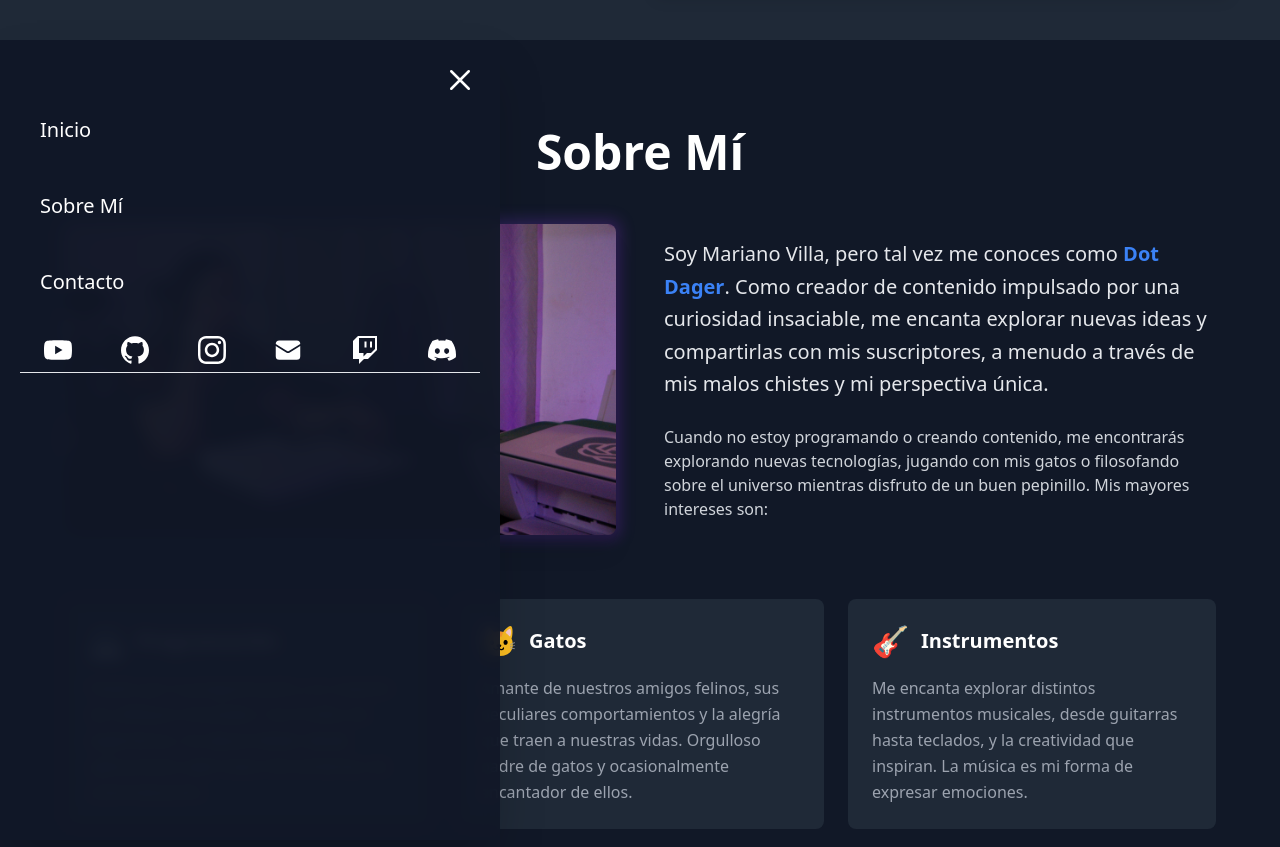
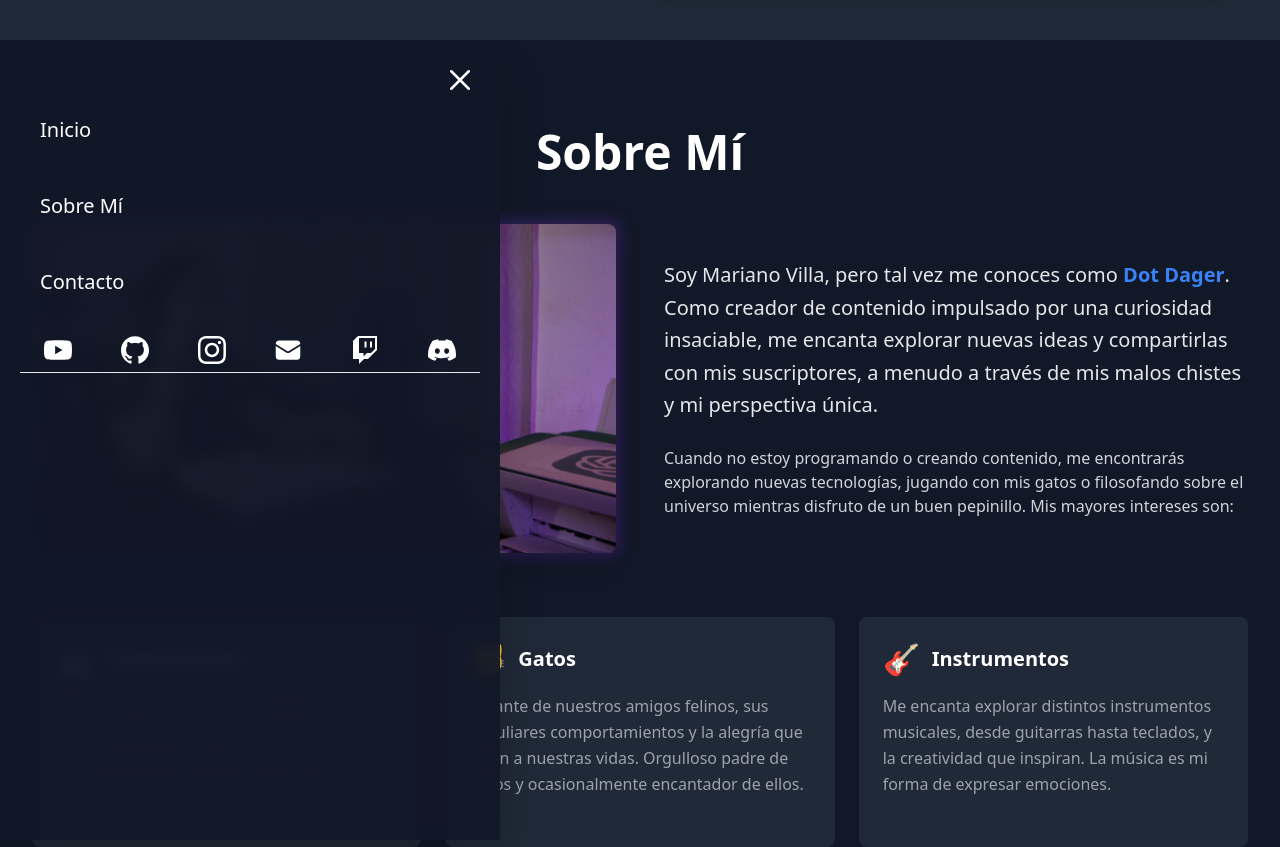
Before and after one commit to SantiagoArteche/dot-dager, a React (Vite) app: page / in a window 1280 px wide. Shown: the part 760-1607 px from the top of the page. Built offline with nearby package versions, Linux system fonts and the light colour scheme.

Commit message:
update width of about

```diff
--- a/src/components/About/About.jsx
+++ b/src/components/About/About.jsx
@@ -72,7 +72,7 @@
   return (
     <section ref={sectionRef} id="about" className="bg-gray-900 py-[5.5rem]">
       <div className="container mx-auto px-4 sm:px-6 lg:px-8">
-        <div className="max-w-6xl mx-auto">
+        <div className="max-w-7xl mx-auto">
           <h2
             className={`text-4xl md:text-5xl font-bold text-white mb-12 text-center ${
               isIntersecting
```
